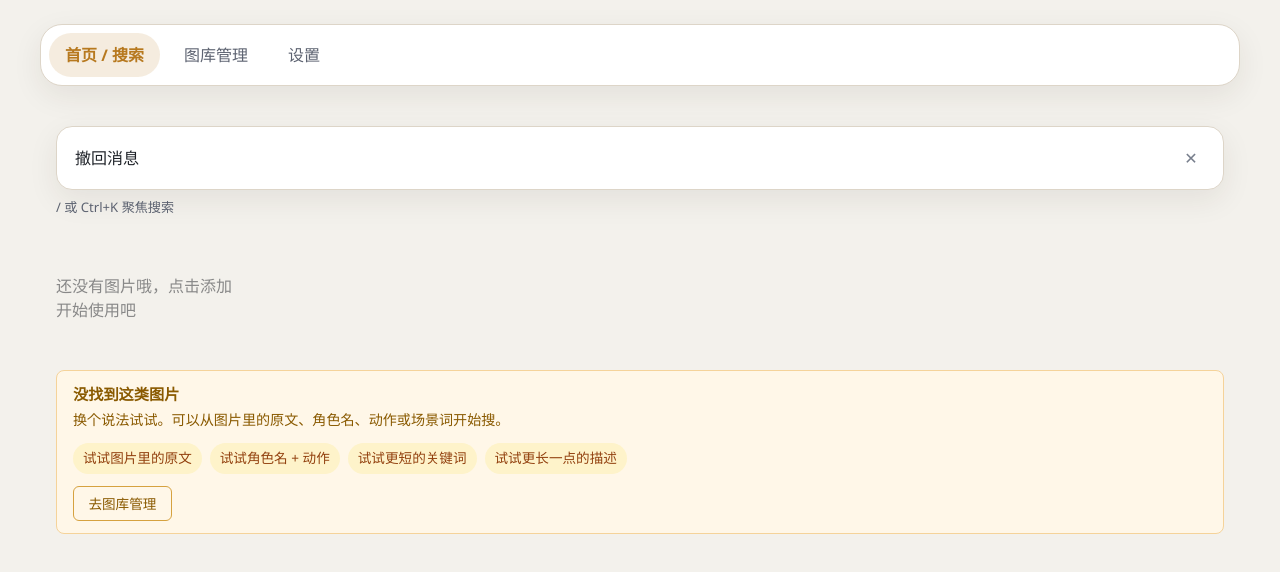
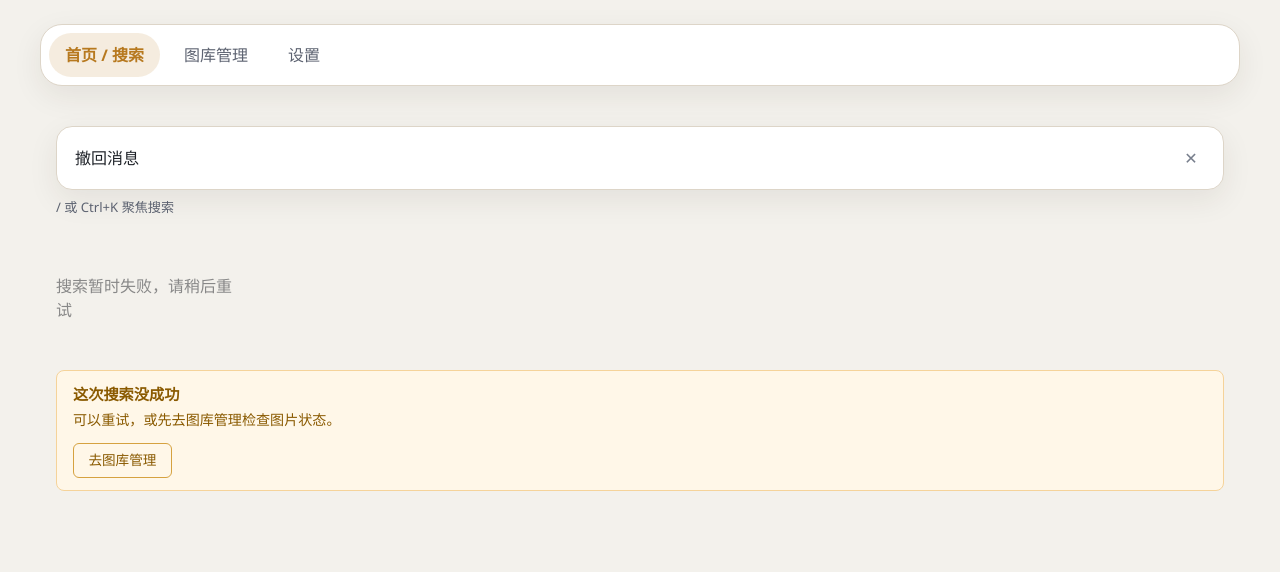
Before and after one commit to GothicVoid/meme-retriever, a Vue app: page / in a window 1280 px wide. Both pictures are taken after a click on the button "撤回消息". Shown: the top 572 px of the page. Built offline with nearby package versions, Linux system fonts and the light colour scheme.

Commit message:
feat(5.7.1): 补齐搜索页状态反馈

```diff
--- a/src/components/ImageGrid.vue
+++ b/src/components/ImageGrid.vue
@@ -1,6 +1,6 @@
 <template>
   <div class="image-grid">
-    <p v-if="loading" class="hint">加载中...</p>
+    <p v-if="loading" class="hint">{{ loadingMessage ?? "加载中..." }}</p>
     <p v-else-if="!images.length" class="hint">{{ emptyMessage ?? '没找到相关图片，试试其他描述？' }}</p>
     <ImageCard
       v-for="img in images"
@@ -26,6 +26,7 @@ defineProps<{
   images: SearchResult[];
   loading: boolean;
   showDebugInfo: boolean;
+  loadingMessage?: string;
   emptyMessage?: string;
   selectable?: boolean;
   selectedIds?: Set<string>;
--- a/src/views/SearchView.vue
+++ b/src/views/SearchView.vue
@@ -161,6 +161,7 @@
       v-if="!isHomeMode"
       :images="visibleResults"
       :loading="store.loading"
+      loading-message="正在搜索相关图片..."
       :show-debug-info="settings.devDebugMode"
       :empty-message="emptyMessage"
       :focused-id="focusedResultId"
@@ -177,7 +178,7 @@
       Enter 复制 · Space 预览 · Esc 关闭
     </p>
     <div
-      v-if="showZeroResultHint || showLowConfidenceHint || showLowRelevanceStopNotice"
+      v-if="showSearchErrorHint || showZeroResultHint || showLowConfidenceHint || showLowRelevanceStopNotice"
       class="result-feedback"
     >
       <p class="result-feedback__title">
@@ -208,10 +209,10 @@
         看看最近用过
       </button>
       <button
-        v-if="showZeroResultHint || showLowConfidenceHint"
+        v-if="showSearchErrorHint || showZeroResultHint || showLowConfidenceHint"
         class="result-feedback__action"
         data-action="go-gallery-management"
-        @click="goToGalleryManagement(showLowConfidenceHint ? 'issues' : 'recent')"
+        @click="goToGalleryManagement(showLowConfidenceHint || showSearchErrorHint ? 'issues' : 'recent')"
       >
         去图库管理
       </button>
@@ -469,17 +470,22 @@ const shouldAutoLoadMore = computed(() =>
 );
 
 const showLowConfidenceHint = computed(() =>
-  !!store.query.trim() && store.results.length > 0 && mediumConfidenceCount.value === 0
+  !!store.query.trim() && !store.error && store.results.length > 0 && mediumConfidenceCount.value === 0
 );
 
 const showZeroResultHint = computed(() =>
-  !!store.query.trim() && !store.loading && store.results.length === 0
+  !!store.query.trim() && !store.loading && !store.error && store.results.length === 0
 );
 
 const showLowRelevanceStopNotice = computed(() =>
   !!store.query.trim()
+  && !store.error
   && mediumConfidenceCount.value > 0
   && secondaryResultsCount.value > 0
+);
+
+const showSearchErrorHint = computed(() =>
+  !!store.query.trim() && !store.loading && !!store.error
 );
 
 const guidanceItems = [
@@ -506,6 +512,9 @@ const showResultShortcutsHint = computed(() =>
 );
 
 const feedbackTitle = computed(() => {
+  if (showSearchErrorHint.value) {
+    return "这次搜索没成功";
+  }
   if (showZeroResultHint.value) {
     return "没找到这类图片";
   }
@@ -519,6 +528,9 @@ const feedbackTitle = computed(() => {
 });
 
 const feedbackText = computed(() => {
+  if (showSearchErrorHint.value) {
+    return "可以重试，或先去图库管理检查图片状态。";
+  }
   if (showZeroResultHint.value) {
     return "换个说法试试。可以从图片里的原文、角色名、动作或场景词开始搜。";
   }
@@ -539,7 +551,9 @@ const loadMoreHint = computed(() =>
 );
 
 const emptyMessage = computed(() =>
-  showLowConfidenceHint.value
+  showSearchErrorHint.value
+    ? "搜索暂时失败，请稍后重试"
+    : showLowConfidenceHint.value
     ? "没找到足够相关的结果，试试更具体的描述"
     : libraryStore.images.length === 0
       ? "还没有图片哦，点击添加开始使用吧"
@@ -729,6 +743,12 @@ function handleGlobalKeydown(event: KeyboardEvent) {
       moveQuickPreview(-1);
       return;
     }
+  }
+
+  if (event.key === "Escape" && showSearchHistoryDropdown.value) {
+    event.preventDefault();
+    searchFocused.value = false;
+    return;
   }
 
   if (isHomeMode.value) return;
```
Also changed, not shown: 1 other file (tests, documents, lock files or other folders).
